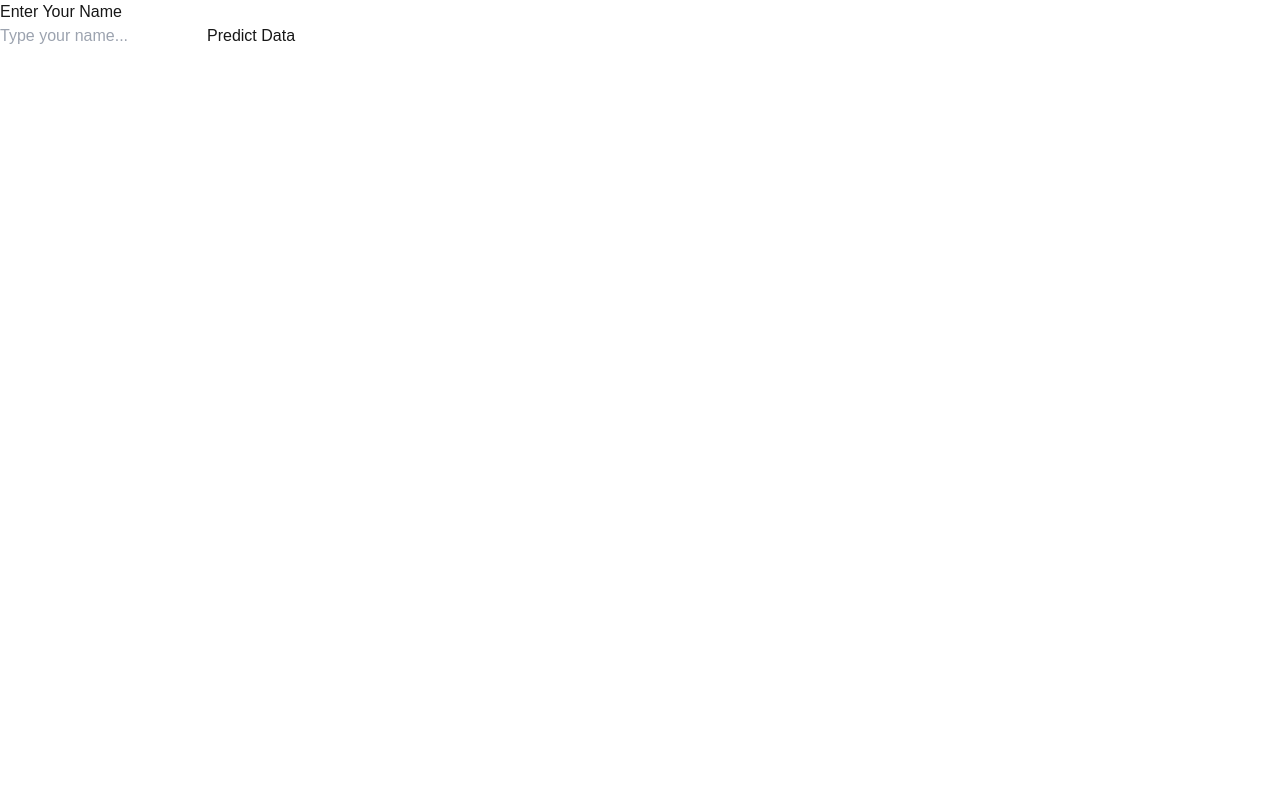
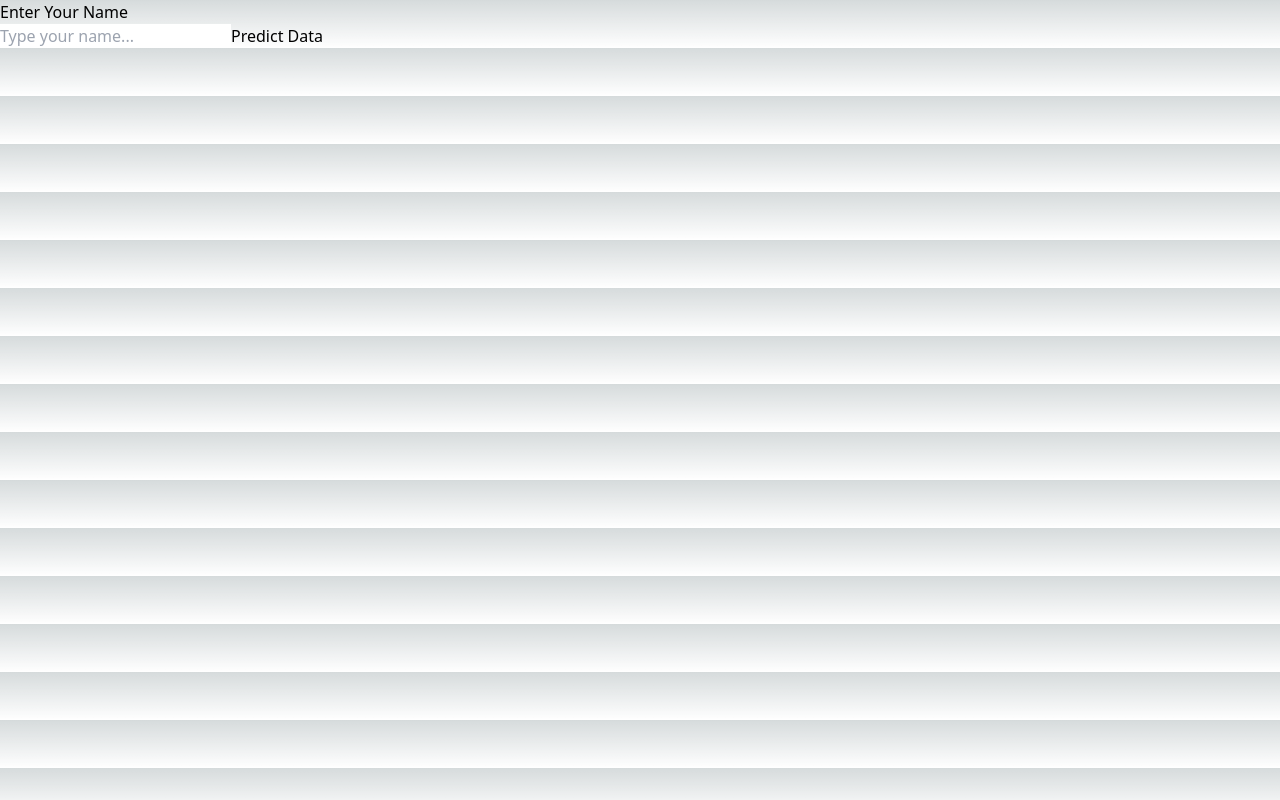
Before and after one commit to poladbachs/NameGuesser, a Next.js app: page / in a window 1280 px wide. Built offline with nearby package versions, Linux system fonts and the light colour scheme.

Commit message:
globals basic css modifiction

```diff
--- a/app/globals.css
+++ b/app/globals.css
@@ -3,25 +3,25 @@
 @tailwind utilities;
 
 :root {
-  --background: #ffffff;
-  --foreground: #171717;
+  --foreground-rgb: 0, 0, 0;
+  --background-start-rgb: 214, 219, 220;
+  --background-end-rgb: 255, 255, 255;
 }
 
 @media (prefers-color-scheme: dark) {
   :root {
-    --background: #0a0a0a;
-    --foreground: #ededed;
+    --foreground-rgb: 255, 255, 255;
+    --background-start-rgb: 0, 0, 0;
+    --background-end-rgb: 0, 0, 0;
   }
 }
 
 body {
-  color: var(--foreground);
-  background: var(--background);
-  font-family: Arial, Helvetica, sans-serif;
+  color: rgb(var(--foreground-rgb));
+  background: linear-gradient(
+      to bottom,
+      transparent,
+      rgb(var(--background-end-rgb))
+    )
+    rgb(var(--background-start-rgb));
 }
-
-@layer utilities {
-  .text-balance {
-    text-wrap: balance;
-  }
-}
```
